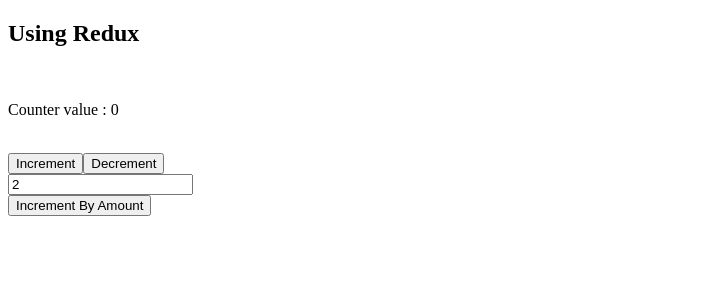
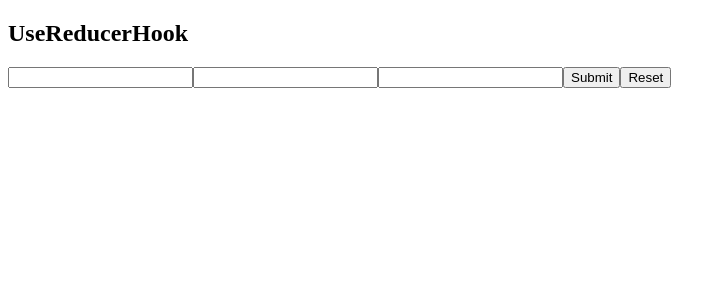
Before and after one commit to Asad-Yaqob/MyFirstReactProject, a React (Vite) app: page / in a window 1280 px wide. Shown: the top 300 px of the page, without its empty margins (0-726 px from the left). Built offline with nearby package versions, Linux system fonts and the light colour scheme.

Commit message:
useReducerHook

```diff
--- a/src/App.jsx
+++ b/src/App.jsx
@@ -1,6 +1,7 @@
 import React, { createContext, useState } from "react";
 import First from "./Props/First";
 import Counter from "./reducer_work/Counter";
+import UseReducerHook from "./UseReducerHook";
 
 export const myData = createContext();
 
@@ -18,7 +19,8 @@
      {/* <GetMethod /> */}
      {/* <PutMethod /> */}
      {/* <First /> */}
-     <Counter />
+     {/* <Counter /> */}
+     <UseReducerHook />
      </ myData.Provider>
   )
 }
--- /dev/null
+++ b/src/UseReducerHook.jsx
@@ -0,0 +1,50 @@
+import React, { useReducer } from 'react'
+
+const initialState = {
+    name: '',
+    email: '',
+    password: ''
+}
+
+const reducer = (state, action) =>  {
+switch (action.type) {
+    case 'SET_NAME':
+        return {...state, name : action.payload};
+        case 'SET_EMAIL' :
+        return {...state, email: action.payload};
+        case 'SET_PASSWORD' :
+        return {...state, password: action.payload};
+        case 'RESET' :
+        return initialState;
+    default:
+        return state
+}
+}
+
+const UseReducerHook = () => {
+    const [state, dispatch] = useReducer(reducer,initialState);
+
+    const handleSubmit = (e) => {
+      e.preventDefault();
+      console.log('Form Data', state);
+      dispatch({type:'RESET'});
+    }
+
+  return (
+    <>
+    <h2>UseReducerHook</h2>
+    <form onSubmit={handleSubmit}>
+        <input type="text" value={state.name} onChange={(e) => dispatch({
+            type:'SET_NAME', payload: e.target.value})}  />
+        <input type="email" value={state.email}  onChange={(e) => dispatch({
+            type:'SET_EMAIL', payload: e.target.value})} />
+        <input type="password" value={state.password}  onChange={(e) => dispatch({
+            type:'SET_PASSWORD', payload: e.target.value})} />
+        <button type='submit'>Submit</button>
+        <button onClick={() => dispatch({type: 'RESET'})} >Reset</button>
+    </form>
+    </>
+  )
+}
+
+export default UseReducerHook
```
